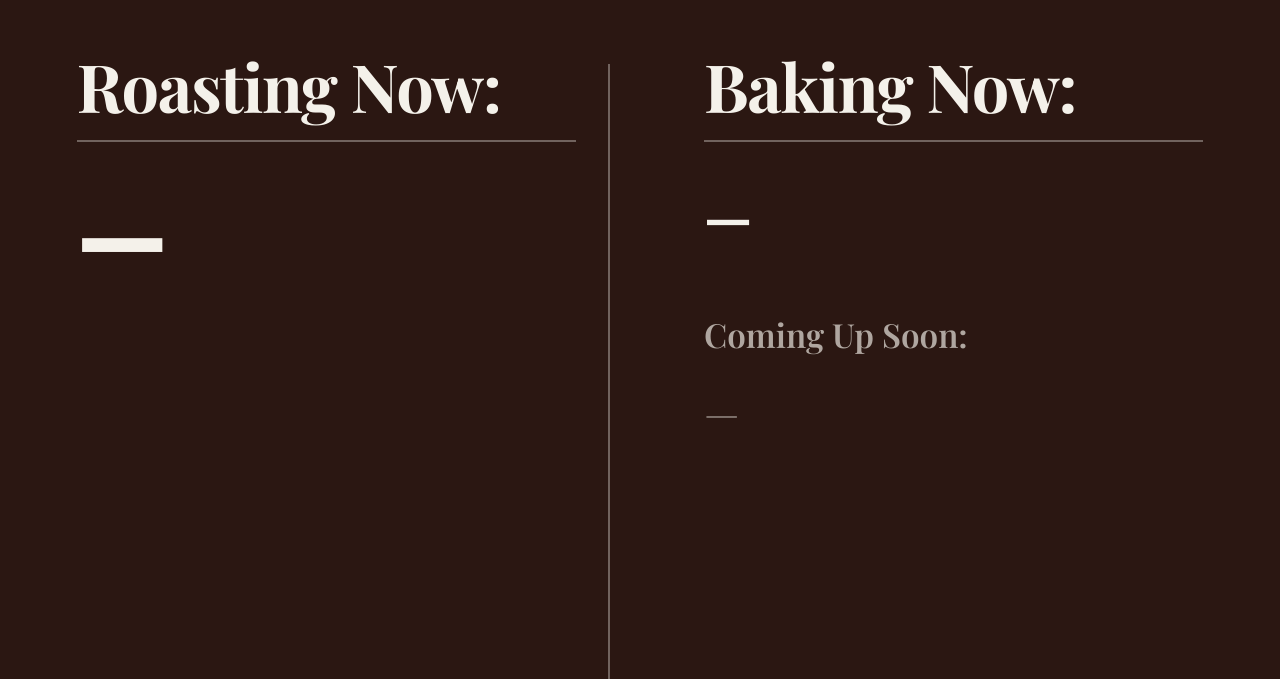
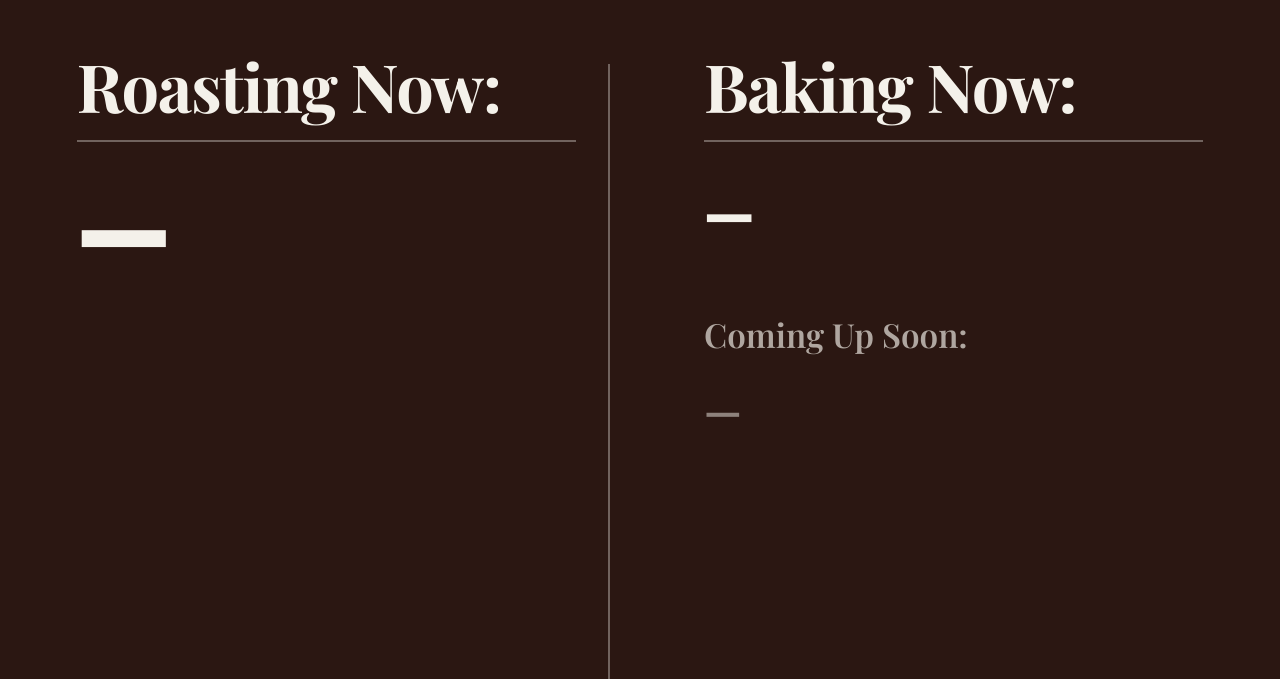
Before and after one commit to frigiddesert/coffee-bakery-sign, a Flask app: page / in a window 1280 px wide. Shown: the top 679 px of the page. Run offline with Flask 3, Linux system fonts and the light colour scheme; data that the repository does not hold is empty.

Commit message:
Switch to Raleway sans-serif for coffee and food items
- Add Raleway font import (weights 400-900)
- Apply Raleway to: current roast, previous roasts, baking items, coming soon
- Keep Playfair Display for section titles (nice contrast)
- Adjust letter-spacing for optimal sans-serif legibility
- Sans-serif fonts are much more readable from distance

```diff
--- a/templates/index.html
+++ b/templates/index.html
@@ -5,7 +5,7 @@
   <meta name="viewport" content="width=device-width, initial-scale=1.0" />
   <title>Village Roaster Display</title>
 
-  <link rel="stylesheet" href="https://fonts.googleapis.com/css2?family=Playfair+Display:wght@400;600;700;800;900&display=swap" />
+  <link rel="stylesheet" href="https://fonts.googleapis.com/css2?family=Playfair+Display:wght@400;600;700;800;900&family=Raleway:wght@400;500;600;700;800;900&display=swap" />
 
   <style>
     :root{
@@ -53,8 +53,9 @@
     }
 
     .current{
+      font-family: "Raleway", sans-serif;
       font-weight: 900;
-      letter-spacing: -0.02em;
+      letter-spacing: -0.01em;
       line-height: 1.02;
       font-size: clamp(68px, 7.75vw, 150px);
       margin-bottom: 2.8vw;
@@ -80,11 +81,13 @@
     }
 
     .bake-now-list{
-      font-weight: 700;
+      font-family: "Raleway", sans-serif;
+      font-weight: 800;
       font-size: clamp(36px, 4.2vw, 72px);
       line-height: 1.25;
       margin-bottom: 2.5vw;
       margin-top: 1.5vw;
+      letter-spacing: -0.01em;
     }
 
     .bake-now-list div{
@@ -92,20 +95,24 @@
     }
 
     .coming-soon{
-      font-weight: 500;
+      font-family: "Raleway", sans-serif;
+      font-weight: 600;
       font-size: clamp(28px, 3.2vw, 56px);
       color: var(--muted2);
       opacity: 0.75;
       line-height: 1.35;
       margin-top: 1vw;
+      letter-spacing: -0.005em;
     }
 
     .roast-previous{
-      font-weight: 600;
+      font-family: "Raleway", sans-serif;
+      font-weight: 700;
       font-size: clamp(32px, 3.8vw, 68px);
       color: var(--muted);
       line-height: 1.3;
       margin-top: 1.5vw;
+      letter-spacing: -0.01em;
     }
 
     .roast-previous div{
```
